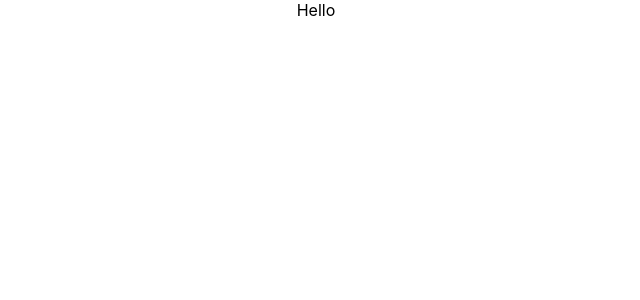
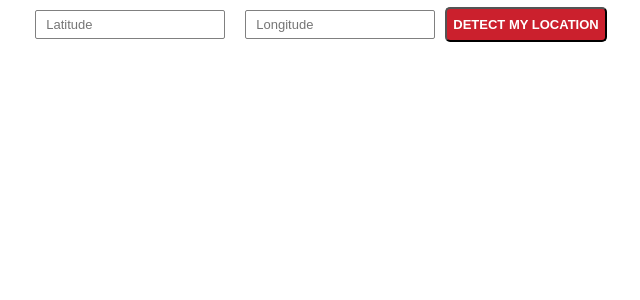
Before and after one commit to Rahul9046/zomato-api, a React (Create React App) app: page / in a window 1280 px wide. Shown: the top 300 px of the page, without its empty margins (324-964 px from the left). Built offline with nearby package versions, Linux system fonts and the light colour scheme.

Commit message:
user location detetction via geolocation done

```diff
--- a/package.json
+++ b/package.json
@@ -7,7 +7,6 @@
     "@testing-library/react": "^9.3.2",
     "@testing-library/user-event": "^7.1.2",
     "axios": "^0.19.2",
-    "express": "^4.17.1",
     "react": "^16.13.1",
     "react-dom": "^16.13.1",
     "react-scripts": "3.4.1"
@@ -34,6 +33,5 @@
       "last 1 safari version"
     ]
   },
-  "hopmepage": "https://zomato-nearby-rd.netlify.com",
-  "proxy": "http://localhost:3003/"
+  "hopmepage": "https://zomato-nearby-rd.netlify.com"
 }
--- a/public/index.html
+++ b/public/index.html
@@ -2,29 +2,7 @@
 <html lang="en">
   <head>
     <meta charset="utf-8" />
-    <link rel="icon" href="%PUBLIC_URL%/favicon.ico" />
-    <meta name="viewport" content="width=device-width, initial-scale=1" />
-    <meta name="theme-color" content="#000000" />
-    <meta
-      name="description"
-      content="Web site created using create-react-app"
-    />
-    <link rel="apple-touch-icon" href="%PUBLIC_URL%/logo192.png" />
-    <!--
-      manifest.json provides metadata used when your web app is installed on a
-      user's mobile device or desktop. See https://developers.google.com/web/fundamentals/web-app-manifest/
-    -->
-    <link rel="manifest" href="%PUBLIC_URL%/manifest.json" />
-    <!--
-      Notice the use of %PUBLIC_URL% in the tags above.
-      It will be replaced with the URL of the `public` folder during the build.
-      Only files inside the `public` folder can be referenced from the HTML.
-
-      Unlike "/favicon.ico" or "favicon.ico", "%PUBLIC_URL%/favicon.ico" will
-      work correctly both with client-side routing and a non-root public URL.
-      Learn how to configure a non-root public URL by running `npm run build`.
-    -->
-    <title>React App</title>
+    <title>Zomato App</title>
   </head>
   <body>
     <noscript>You need to enable JavaScript to run this app.</noscript>
--- a/src/App.js
+++ b/src/App.js
@@ -1,10 +1,11 @@
 import React from 'react';
 import './App.css';
+import Location from './location'
 
 function App() {
   return (
     <div className="App">
-      Hello
+      <Location/>
     </div>
   );
 }
--- /dev/null
+++ b/src/location.css
@@ -0,0 +1,19 @@
+.location-input{
+    height: 25px;
+    border: 1px solid grey;
+    border-radius: 2px;
+    font-size: 13px;
+    color: black;
+    padding-left: 10px;
+    background-color: white;
+    margin: 10px;
+}
+.findme-button{
+    background-color:#CB202D;
+    color: white;
+    border-radius: 5px;
+    font-size: 13px;
+    font-weight: bold;
+    height: 35px;
+    cursor: pointer;
+}
--- /dev/null
+++ b/src/location.js
@@ -0,0 +1,26 @@
+import React, {Component} from 'react';
+import './location.css'
+
+class Location extends Component{
+    handleClick = ()=>{
+        if (navigator.geolocation){
+            navigator.geolocation.getCurrentPosition(function(position){
+                let {latitude, longitude} = position.coords;
+                document.getElementById('lat').value = latitude;
+                document.getElementById('long').value = longitude;
+            });
+        } else{
+            alert('Geolocation is not supported for your browser. Please enter the location manually');
+        }
+    }
+    render(){
+        return (
+            <div className="location-conatiner">
+                <input type="text" id="lat" className="location-input" placeholder="Latitude"/>
+                <input type="text" id="long" className="location-input" placeholder="Longitude"/>
+                <button onClick = {this.handleClick} className="findme-button">DETECT MY LOCATION</button>
+            </div>
+        );
+    }
+}
+export default Location;
```
Also changed, not shown: src/routes/api.js (deleted, +0 -10 lines), src/server.js (deleted, +0 -21 lines).
